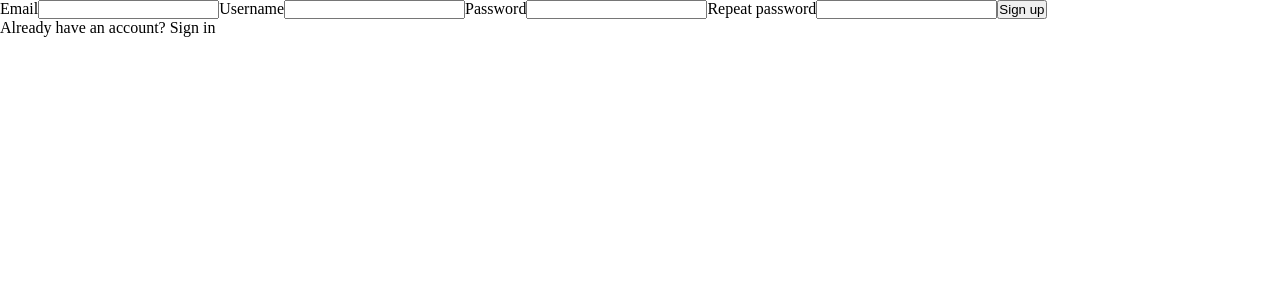
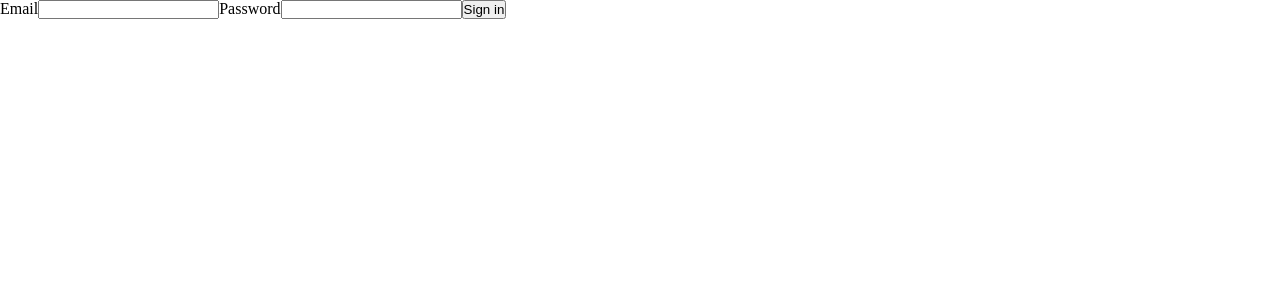
Before and after one commit to Lizosoma/StandZoneDeploy, a React app: page /signin in a window 1280 px wide. Shown: the top 300 px of the page. Built offline with nearby package versions, Linux system fonts and the light colour scheme.

Commit message:
login, register with local storage, router

```diff
--- a/package.json
+++ b/package.json
@@ -21,6 +21,7 @@
     "react-dom": "^18.2.0",
     "react-hook-form": "^7.49.2",
     "react-router": "^6.21.0",
+    "react-router-dom": "^6.21.1",
     "ts-loader": "^9.5.1",
     "webpack": "^5.89.0",
     "webpack-cli": "^5.1.4",
--- a/src/App.js
+++ b/src/App.js
@@ -1,6 +1,6 @@
 import React, { useEffect } from 'react';
 import { createGraph } from './createGraph';
-import Register from './components/pages/register/Register';
+import Router from './components/ui/Router';
 
 function App() {
   // useEffect(() => {
@@ -10,7 +10,7 @@ function App() {
   return (
     <div>
       <div className="container">
-        <Register />
+        <Router />
       </div>
     </div>
   );
--- /dev/null
+++ b/src/components/pages/login/Login.jsx
@@ -0,0 +1,55 @@
+import React, { useState } from 'react';
+import { useForm } from 'react-hook-form';
+import { useNavigate } from 'react-router-dom';
+
+const Login = () => {
+  const [errorMessage, setErrorMessage] = useState('');
+  const navigate = useNavigate();
+
+  const {
+    register,
+    handleSubmit,
+    formState: { errors },
+  } = useForm();
+
+  const onSubmit = (data) => {
+    const userString = localStorage.getItem('user');
+    const user = userString ? JSON.parse(userString) : null;
+
+    if (!user || data.email !== user.email) {
+      setErrorMessage('User with this email does not exist');
+    } else if (!user || data.password !== user.password) {
+      setErrorMessage('Incorrect password');
+    } else if (user && data.email === user.email && data.password === user.password) {
+      localStorage.setItem('isLoggedIn', 'true');
+      setErrorMessage('');
+      navigate('/');
+    }
+  };
+
+  return (
+    <form onSubmit={handleSubmit(onSubmit)}>
+      <label htmlFor="email">Email</label>
+      <input
+        {...register('email', {
+          required: 'Email is required',
+          pattern: {
+            value: /^[A-Z0-9._%+-]+@[A-Z0-9-]+.+.[A-Z]{2,4}$/i,
+            message: 'Email is not valid',
+          },
+        })}
+      />
+      {errors.email && <p>{errors.email.message}</p>}
+
+      <label htmlFor="password">Password</label>
+      <input {...register('password', { required: 'Password is required' })} />
+      {errors.password && <p>{errors.password.message}</p>}
+
+      {errorMessage && <p>{errorMessage}</p>}
+
+      <button type="submit">Sign in</button>
+    </form>
+  );
+};
+
+export default Login;
--- /dev/null
+++ b/src/components/pages/main/Main.jsx
@@ -0,0 +1,7 @@
+import React from 'react';
+
+const Main = () => {
+  return <div>Main</div>;
+};
+
+export default Main;
--- a/src/components/pages/register/Register.jsx
+++ b/src/components/pages/register/Register.jsx
@@ -1,5 +1,6 @@
 import React from 'react';
 import { useForm } from 'react-hook-form';
+import { Link } from 'react-router-dom';
 
 const Register = () => {
   const {
@@ -11,7 +12,6 @@ const Register = () => {
   const password = watch('password');
   const onSubmit = (data) => {
     localStorage.setItem('user', JSON.stringify(data));
-    console.log(data);
   };
 
   return (
@@ -28,6 +28,7 @@ const Register = () => {
           })}
         />
         {errors.email && <p>{errors.email.message}</p>}
+
         <label htmlFor="username">Username</label>
         <input
           {...register('username', {
@@ -39,6 +40,7 @@ const Register = () => {
           })}
         />
         {errors.username && <p>{errors.username.message}</p>}
+
         <label htmlFor="password">Password</label>
         <input
           {...register('password', {
@@ -51,17 +53,21 @@ const Register = () => {
             },
           })}
         />
+        {errors.password && <p>{errors.password.message}</p>}
+
         <label htmlFor="repeatpassword">Repeat password</label>
-        {errors.password && <p>{errors.password.message}</p>}
         <input
           {...register('repeatpassword', {
             validate: (value) => value === password || 'The passwords do not match',
           })}
         />
         {errors.repeatpassword && <p>{errors.repeatpassword.message}</p>}
-        <input type="submit" value="Sign up" />
+        <button type="submit">Sign up</button>
       </form>
-      <a href="/login">Already have an account? Sign in</a>
+
+      <p>
+        Already have an account? <Link to="/signin"> Sign in</Link>
+      </p>
     </div>
   );
 };
--- /dev/null
+++ b/src/components/ui/Router.jsx
@@ -0,0 +1,20 @@
+import React from 'react';
+import { BrowserRouter, Route, Routes } from 'react-router-dom';
+import Register from '../pages/register/Register';
+import Login from '../pages/login/Login';
+import Main from '../pages/main/Main';
+
+const Router = () => {
+  return (
+    <BrowserRouter>
+      <Routes>
+        <Route path="/" element={<Main />} />
+        <Route path="/signup" element={<Register />} />
+        <Route path="/signin" element={<Login />} />
+        <Route path="*" element={<div>Not found</div>} />
+      </Routes>
+    </BrowserRouter>
+  );
+};
+
+export default Router;
```
Also changed, not shown: 1 other file (tests, documents, lock files or other folders).
